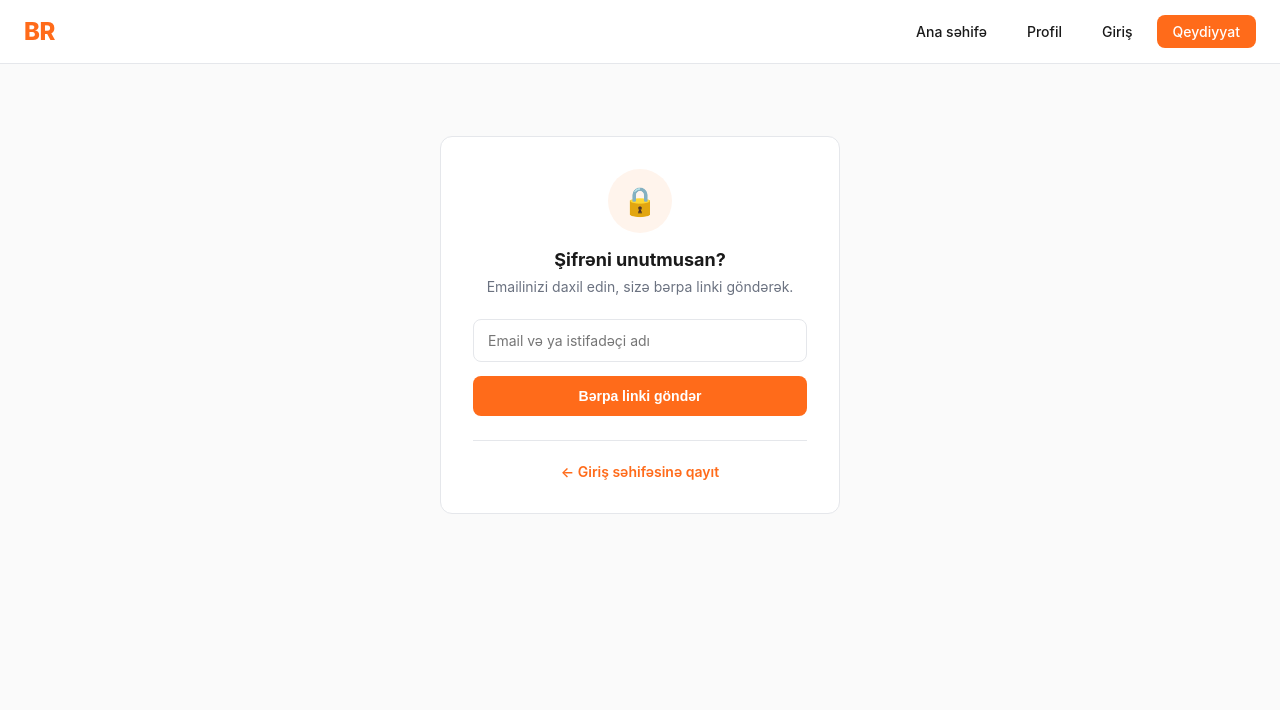
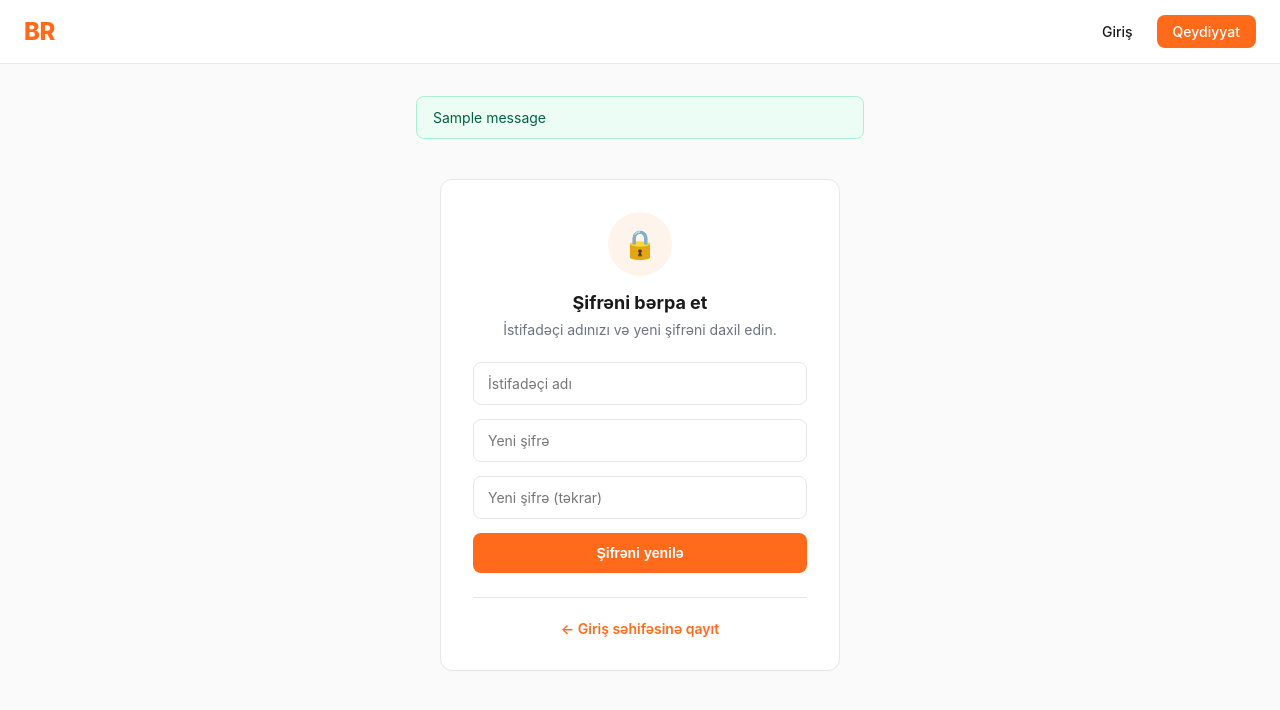
Before and after one commit to RahmanBalabeyov/FirtsProject, a Django app: page /forgot-password/ in a window 1280 px wide. Shown: the top 710 px of the page. Run offline with Django 4.2, Linux system fonts and the light colour scheme; one stand-in notice (Sample message) is shown.

Commit message:
Main branch-indəki son dəyişikliklər

```diff
--- a/djangosite/r_site/templates/base.html
+++ b/djangosite/r_site/templates/base.html
@@ -109,6 +109,25 @@
             font-family: inherit;
         }
         .input:focus { border-color: var(--primary); }
+
+        /* Messages */
+        .messages {
+            max-width: 480px;
+            margin: 0 auto 16px;
+            padding: 0 16px;
+            list-style: none;
+        }
+        .messages li {
+            padding: 12px 16px;
+            border-radius: 8px;
+            margin-bottom: 8px;
+            font-size: 14px;
+            border: 1px solid transparent;
+        }
+        .messages .success { background: #ecfdf5; color: #065f46; border-color: #a7f3d0; }
+        .messages .error   { background: #fef2f2; color: #991b1b; border-color: #fecaca; }
+        .messages .info    { background: #eff6ff; color: #1e40af; border-color: #bfdbfe; }
+        .messages .warning { background: #fffbeb; color: #92400e; border-color: #fde68a; }
     </style>
 </head>
 <body>
@@ -116,14 +135,26 @@
     <nav class="navbar">
         <a href="{% url 'Home' %}" class="logo">BR</a>
         <div class="links">
-            <a href="{% url 'Home' %}">Ana səhifə</a>
-            <a href="{% url 'Profile' %}">Profil</a>
-            <a href="{% url 'Login' %}">Giriş</a>
-            <a href="{% url 'Register' %}" class="btn-primary">Qeydiyyat</a>
+            {% if user.is_authenticated %}
+                <a href="{% url 'Home' %}">Ana səhifə</a>
+                <a href="{% url 'Blog' %}">Blog</a>
+                <a href="{% url 'Profile' %}">Profil</a>
+                <a href="{% url 'Logout' %}" class="btn-primary">Çıxış</a>
+            {% else %}
+                <a href="{% url 'Login' %}">Giriş</a>
+                <a href="{% url 'Register' %}" class="btn-primary">Qeydiyyat</a>
+            {% endif %}
         </div>
     </nav>
 
     <main class="content">
+        {% if messages %}
+            <ul class="messages">
+                {% for message in messages %}
+                    <li class="{{ message.tags }}">{{ message }}</li>
+                {% endfor %}
+            </ul>
+        {% endif %}
         {% block content %}{% endblock %}
     </main>
 
--- a/djangosite/r_site/templates/forgot-password.html
+++ b/djangosite/r_site/templates/forgot-password.html
@@ -4,14 +4,17 @@
 <div style="max-width: 400px; margin: 40px auto;">
     <div class="card" style="text-align: center;">
         <div style="width: 64px; height: 64px; background: #fff4ec; border-radius: 50%; display: flex; align-items: center; justify-content: center; margin: 0 auto 16px; font-size: 28px;">🔒</div>
-        <h2 style="font-size: 18px; margin: 0 0 8px;">Şifrəni unutmusan?</h2>
+        <h2 style="font-size: 18px; margin: 0 0 8px;">Şifrəni bərpa et</h2>
         <p style="color: #6b7280; font-size: 14px; margin: 0 0 24px;">
-            Emailinizi daxil edin, sizə bərpa linki göndərək.
+            İstifadəçi adınızı və yeni şifrəni daxil edin.
         </p>
 
-        <form style="display: flex; flex-direction: column; gap: 14px;">
-            <input type="text" class="input" placeholder="Email və ya istifadəçi adı">
-            <button type="submit" class="btn">Bərpa linki göndər</button>
+        <form method="POST" style="display: flex; flex-direction: column; gap: 14px;">
+            {% csrf_token %}
+            <input type="text" name="username" class="input" placeholder="İstifadəçi adı" required>
+            <input type="password" name="password1" class="input" placeholder="Yeni şifrə" required>
+            <input type="password" name="password2" class="input" placeholder="Yeni şifrə (təkrar)" required>
+            <button type="submit" class="btn">Şifrəni yenilə</button>
         </form>
 
         <div style="margin-top: 24px; padding-top: 20px; border-top: 1px solid #e5e7eb;">
--- a/djangosite/r_site/urls.py
+++ b/djangosite/r_site/urls.py
@@ -5,6 +5,7 @@ urlpatterns = [
     path('', views.index, name='Home'),
     path('profile/', views.profile, name='Profile'),
     path('login/', views.login, name='Login'),
+    path('logout/', views.logout_view, name='Logout'),
     path('register/', views.register, name='Register'),
     path('forgot-password/', views.forgot_pass, name='ForgotPassword'),
 
--- a/djangosite/r_site/views.py
+++ b/djangosite/r_site/views.py
@@ -1,24 +1,91 @@
-from django.shortcuts import render
+from django.shortcuts import render, redirect
+from django.contrib.auth.forms import UserCreationForm, AuthenticationForm
+from django.contrib.auth import login as auth_login, logout as auth_logout
+from django.contrib.auth.decorators import login_required
+from django.contrib.auth.models import User
+from django.contrib.auth.password_validation import validate_password
+from django.contrib import messages
+from django.core.exceptions import ValidationError
 
+
+@login_required
 def index(request):
-    # 'index.html' faylını göstər
     return render(request, 'index.html')
 
+
+@login_required
 def profile(request):
     return render(request, 'profile.html')
 
+
 def login(request):
-    return render(request, 'login.html')
+    if request.user.is_authenticated:
+        return redirect('Home')
+    if request.method == 'POST':
+        form = AuthenticationForm(request, data=request.POST)
+        if form.is_valid():
+            auth_login(request, form.get_user())
+            messages.success(request, 'Uğurla daxil oldunuz.')
+            return redirect('Home')
+    else:
+        form = AuthenticationForm()
+    return render(request, 'login.html', {'form': form})
+
 
 def register(request):
-    return render(request, 'register.html')
+    if request.user.is_authenticated:
+        return redirect('Home')
+    if request.method == 'POST':
+        form = UserCreationForm(request.POST)
+        if form.is_valid():
+            user = form.save()
+            auth_login(request, user)
+            messages.success(request, 'Qeydiyyat uğurla tamamlandı.')
+            return redirect('Home')
+    else:
+        form = UserCreationForm()
+    return render(request, 'register.html', {'form': form})
+
+
+def logout_view(request):
+    auth_logout(request)
+    return redirect('Login')
+
 
 def forgot_pass(request):
+    if request.method == 'POST':
+        username = request.POST.get('username', '').strip()
+        password1 = request.POST.get('password1', '')
+        password2 = request.POST.get('password2', '')
+
+        if not username or not password1 or not password2:
+            messages.error(request, 'Bütün xanaları doldurun.')
+        elif password1 != password2:
+            messages.error(request, 'Şifrələr uyğun gəlmir.')
+        else:
+            try:
+                user = User.objects.get(username=username)
+            except User.DoesNotExist:
+                messages.error(request, 'Belə bir istifadəçi tapılmadı.')
+            else:
+                try:
+                    validate_password(password1, user)
+                except ValidationError as e:
+                    for err in e.messages:
+                        messages.error(request, err)
+                else:
+                    user.set_password(password1)
+                    user.save()
+                    messages.success(request, 'Şifrə uğurla yeniləndi. İndi daxil ola bilərsiniz.')
+                    return redirect('Login')
     return render(request, 'forgot-password.html')
 
+
+@login_required
 def blog(request):
     return render(request, 'blog.html')
 
+
+@login_required
 def blogdetails(request, id):
-    # 'id' dəyişənini HTML-ə göndəririk
     return render(request, 'blog-details.html', {'blog_id': id})
```
Also changed, not shown: djangosite/djangosite/settings.py (+14 -17 lines), djangosite/r_site/templates/login.html (+11 -5 lines), djangosite/r_site/templates/register.html (+11 -7 lines), djangosite/db.sqlite3.
